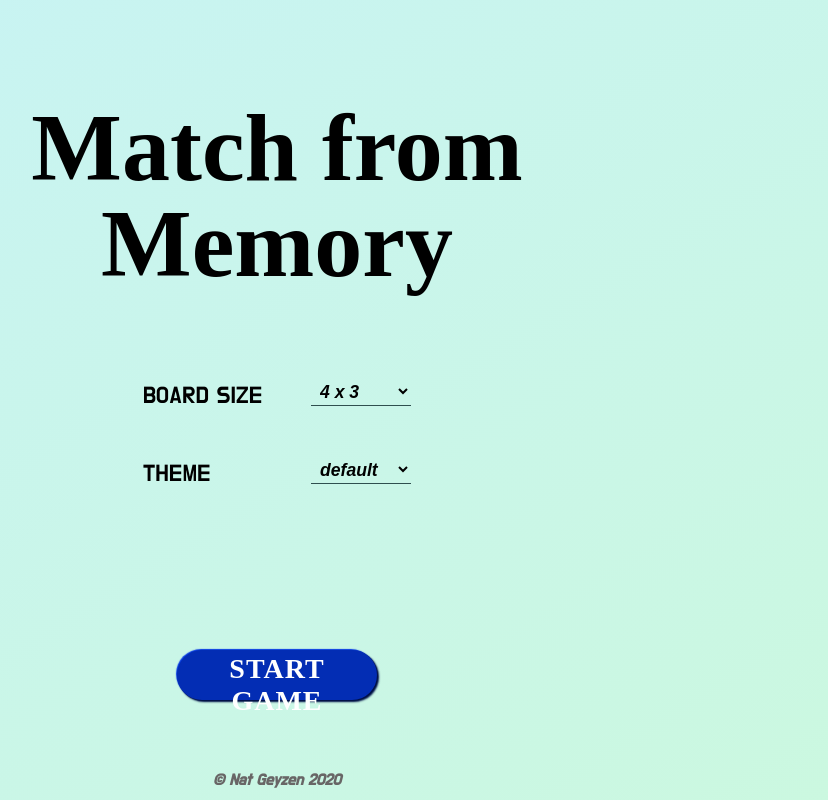
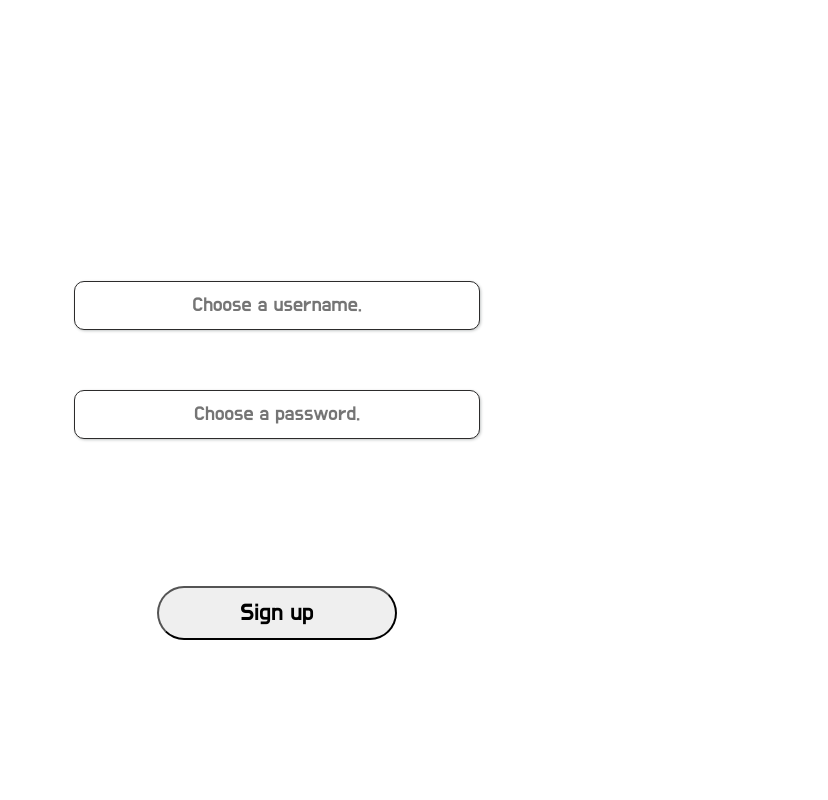
Before and after one commit to NatGeyzen/React-Toddler-Town, a React (Create React App) app: page / in a window 1280 px wide. Shown: the whole page, without its empty margins (363-1191 px from the left). Built offline with nearby package versions, Linux system fonts and the light colour scheme; a web font is replaced by a local one; what custom-id would draw is missing.

Commit message:
new SignUp component with basic JSX code an styling, implementation inside App.js with useState

```diff
--- a/src/App.js
+++ b/src/App.js
@@ -1,10 +1,23 @@
-import React from 'react';
+import React, { useState, Fragment } from 'react';
 import './App.css';
+import SignUp from './pages/SignUp/SignUp';
 import MemoryGame from './MemoryGame/MemoryGame';
 
 const App = () => {
+
+  const [ authenticated, set_authenticated ] = useState(false);
+  let application;
+
+  if (authenticated) {
+    application = <MemoryGame />
+  } else {
+    application = <SignUp />
+  }
+
     return (
-		<MemoryGame />
+      <Fragment>
+        {application}
+      </Fragment>
     );
 }
 
--- /dev/null
+++ b/src/pages/SignUp/SignUp.css
@@ -0,0 +1,73 @@
+form {
+    height: 100vh;
+    width: 100vw;
+    box-sizing: border-box;
+}
+.user-information, .submit-user-information {
+    position: absolute;
+    left: 50%;
+    transform: translateX(-50%);
+}
+.user-input, .submit-user-information {
+    font-family: 'Do Hyeon', sans-serif;
+}
+.user-information {
+    height: 40vh;
+    width: 60vw;
+    display: flex;
+    flex-direction: column;
+    justify-content: center;
+    align-items: center;
+    top: 25%;
+}
+.user-input {
+    margin: 1em auto;
+    height: 1.75em;
+    width: 95%;
+    border-radius: 10px;
+    border: 1px solid rgb(44, 43, 43);
+    box-shadow: 1px 1px 3px rgb(194, 197, 197);
+    text-align: center;
+    font-size: 0.9em;
+    color: rgb(158, 157, 157);
+}
+.user-input:focus {
+    outline: none;
+}
+.submit-user-information {
+    bottom: 30vh;
+    height: 1.8em;
+    width: 7.5em;
+    border-radius: 30px;
+    font-size: 1.1em;
+    cursor: pointer;
+}
+
+@media (min-width: 400px) {
+    .user-input, .submit-user-information {
+        height: 2em;
+    }
+}
+@media (min-width: 768px) and (max-height: 800px) {
+    .submit-user-information {
+        bottom: 20vh;
+    }
+}
+@media (min-width: 768px) {
+    .user-input, .submit-user-information {
+        height: 2.25em;
+    }
+    .user-input {
+        width: 20em;
+        font-size: 1.25em;
+    }
+    .submit-user-information {
+        width: 10em;
+        font-size: 1.5em;
+    }
+}
+@media (min-width: 1000px) {
+    .user-input {
+        margin: 1.5em auto;
+    }
+}
--- /dev/null
+++ b/src/pages/SignUp/SignUp.js
@@ -0,0 +1,16 @@
+import React from 'react';
+import './SignUp.css';
+
+const SignUp = () => {
+    return (
+        <form>
+            <div className="user-information">
+                <input type="username" placeholder="Choose a username." className="user-input" />
+                <input type="password" placeholder="Choose a password." className="user-input" />
+            </div>
+            <button type="submit" className="submit-user-information">Sign up</button>
+        </form>
+    )
+};
+
+export default SignUp;
```
